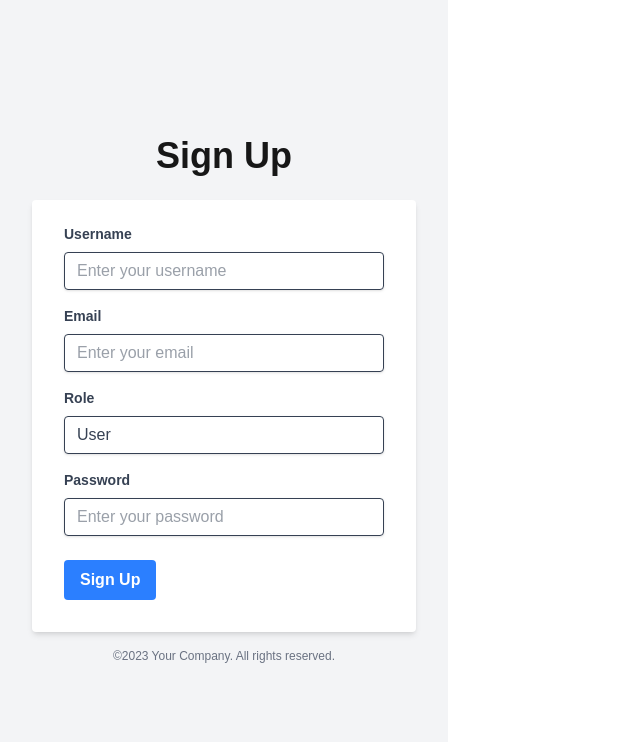
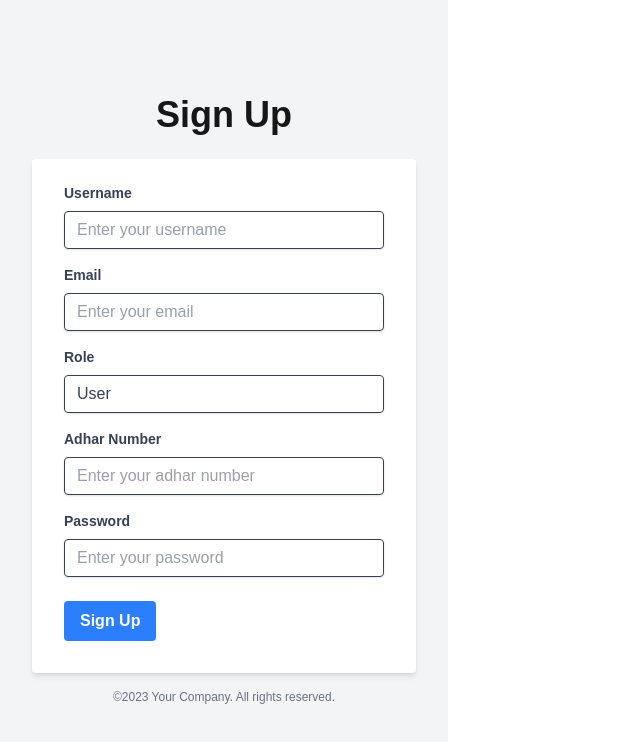
Before and after one commit to prajyot-raut/green-lens, a Next.js app: page /signup in a window 1280 px wide. Shown: the top 742 px of the page, without its empty margins (0-640 px from the left). Built offline with nearby package versions, Linux system fonts and the light colour scheme; no server answers.

Commit message:
added adhar field

```diff
--- a/package.json
+++ b/package.json
@@ -14,7 +14,8 @@
     "formidable": "^3.5.2",
     "next": "15.3.0",
     "react": "^19.0.0",
-    "react-dom": "^19.0.0"
+    "react-dom": "^19.0.0",
+    "zod": "^3.24.2"
   },
   "devDependencies": {
     "@eslint/eslintrc": "^3",
--- a/src/app/(auth)/signup/page.tsx
+++ b/src/app/(auth)/signup/page.tsx
@@ -3,25 +3,72 @@
 import React, { useState } from "react";
 import { useAuth } from "@/hooks/useAuth";
 import { useRouter } from "next/navigation";
+import { z } from "zod";
+
+const signUpSchema = z.object({
+  username: z
+    .string()
+    .min(3, { message: "Username must be at least 3 characters" }),
+  email: z.string().email({ message: "Invalid email format" }),
+  password: z
+    .string()
+    .min(6, { message: "Password must be at least 6 characters" }),
+  role: z.enum(["user", "collector"]),
+  adhar: z.string().regex(/^\d{12}$/, {
+    message: "Adhar number must be 12 digits",
+  }),
+});
 
 export default function SignUp() {
   const [username, setUsername] = useState("");
   const [email, setEmail] = useState("");
   const [password, setPassword] = useState("");
   const [role, setRole] = useState("user");
+  const [adhar, setAdhar] = useState<string>("");
+  const [error, setError] = useState("");
   const router = useRouter();
   const { signup } = useAuth();
 
   const handleSignUp = async () => {
     try {
-      const user = await signup(username, email, role, password);
+      if (!username || !email || !password || !role || !adhar) {
+        alert("Please fill all fields");
+        return;
+      }
+
+      // Validate input data
+      const formData = {
+        username,
+        email,
+        password,
+        role,
+        adhar,
+      };
+
+      signUpSchema.parse(formData);
+
+      const user = await signup(
+        username,
+        email,
+        role,
+        parseInt(adhar),
+        password
+      );
 
       console.log("User signed up:", user);
       router.push("/");
-    } catch (error) {
-      const firebaseError = error as { msg: string };
-      console.error("Error signing up:", firebaseError.msg);
-      alert(firebaseError.msg);
+    } catch (err) {
+      if (err instanceof z.ZodError) {
+        const errors = err.errors;
+        errors.forEach((err) => {
+          console.error("Validation error:", err.message);
+          alert(err.message);
+        });
+      } else {
+        const firebaseError = err as { msg: string };
+        console.error("Error signing up:", firebaseError.msg);
+        alert(firebaseError.msg);
+      }
     }
   };
 
@@ -81,6 +128,25 @@ export default function SignUp() {
             <option value="collector">Trast Collector</option>
           </select>
         </div>
+        <div className="mb-4">
+          <label
+            className="block text-gray-700 text-sm font-bold mb-2"
+            htmlFor="adhar"
+          >
+            Adhar Number
+          </label>
+          <input
+            type="text"
+            id="adhar"
+            value={adhar}
+            onChange={(e) => {
+              const digits = e.target.value.replace(/\D/g, "");
+              setAdhar(digits);
+            }}
+            placeholder="Enter your adhar number"
+            className="shadow appearance-none border rounded w-full py-2 px-3 text-gray-700 leading-tight focus:outline-none focus:shadow-outline"
+          />
+        </div>
         <div className="mb-6">
           <label
             className="block text-gray-700 text-sm font-bold mb-2"
--- a/src/hooks/useAuth.tsx
+++ b/src/hooks/useAuth.tsx
@@ -21,6 +21,7 @@ interface AuthContextType {
     username: string,
     email: string,
     role: string,
+    adhar: number,
     password: string
   ) => Promise<UserCredential>;
   logout: () => Promise<void>;
@@ -58,6 +59,7 @@ export function AuthProvider({ children }: { children: React.ReactNode }) {
     username: string,
     email: string,
     role: string,
+    adhar: number,
     password: string
   ) => {
     try {
@@ -74,6 +76,7 @@ export function AuthProvider({ children }: { children: React.ReactNode }) {
         role: role,
         createdAt: new Date(),
         isAdmin: false,
+        adhar: adhar,
       });
 
       return userCredential;
--- a/src/lib/utils.ts
+++ b/src/lib/utils.ts
@@ -8,6 +8,7 @@ function mapAuthErrorMessage(code: string): string {
     "auth/network-request-failed": "Network error. Check your connection.",
     "auth/email-already-in-use": "This email is already in use.",
     "auth/invalid-credential": "The provided credential is invalid.",
+    "auth/auth/missing-password": "Password is required.",
   };
 
   return (
```
Also changed, not shown: 1 other file (tests, documents, lock files or other folders).
